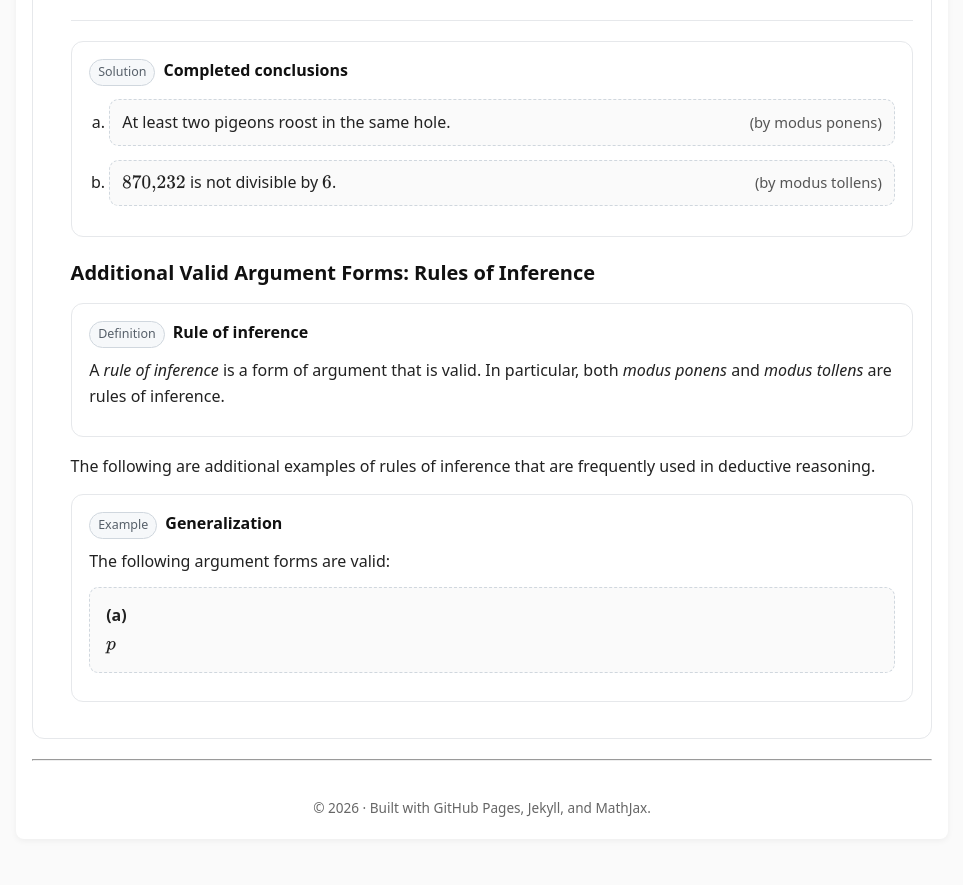
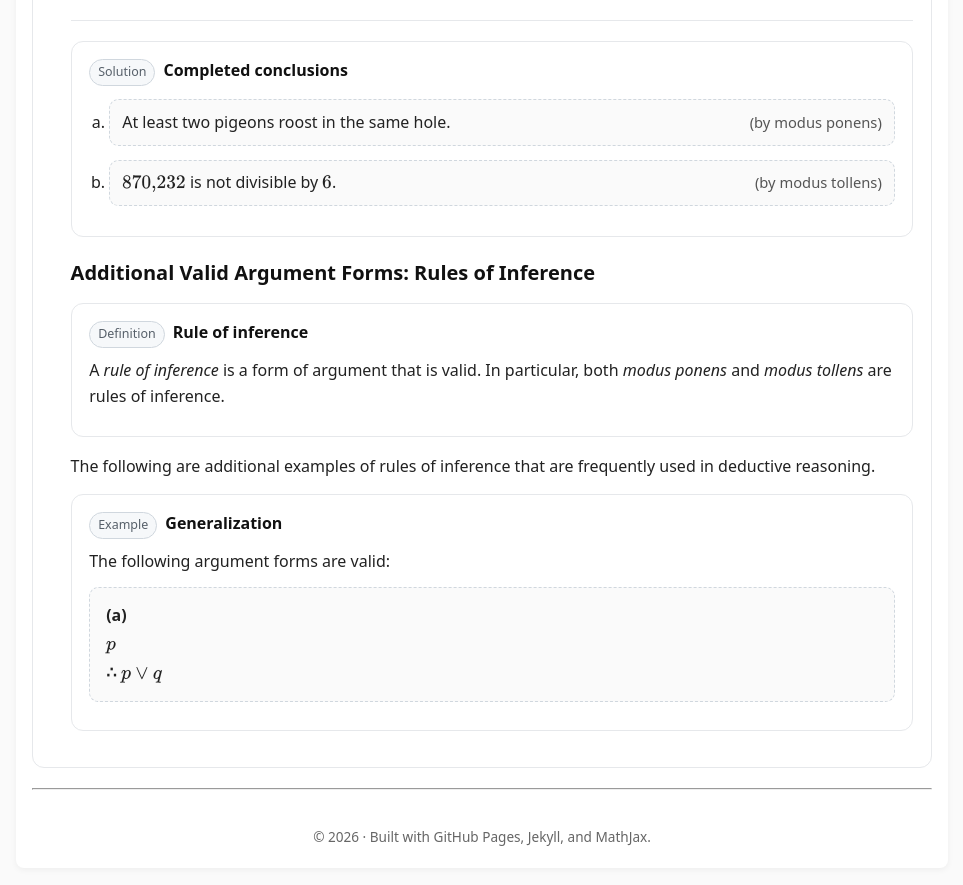
Before and after one commit to SaleemKamaludin/SaleemKamaludin.github.io, a Jekyll site: the page built from courses/comp1604/lecture-notes/lecture-01/index.md, in a window 1280 px wide and 900 px high, scrolled down 5596 px. Shown: the top 885 px of the window, without its empty margins (158-1121 px from the left). Built offline with Jekyll 4.4.1, drawn with Linux system fonts in a browser that asks for light colours.

Commit message:
Update index.md

```diff
--- a/courses/comp1604/lecture-notes/lecture-01/index.md
+++ b/courses/comp1604/lecture-notes/lecture-01/index.md
@@ -1834,3 +1834,4 @@ used in deductive reasoning.
 <div class="math-col">
  <p><b>(a)</b></p>
   <p>\(p\)</p>
+  <p style="font-weight:650;">∴ \(p \lor q\)</p>
```
